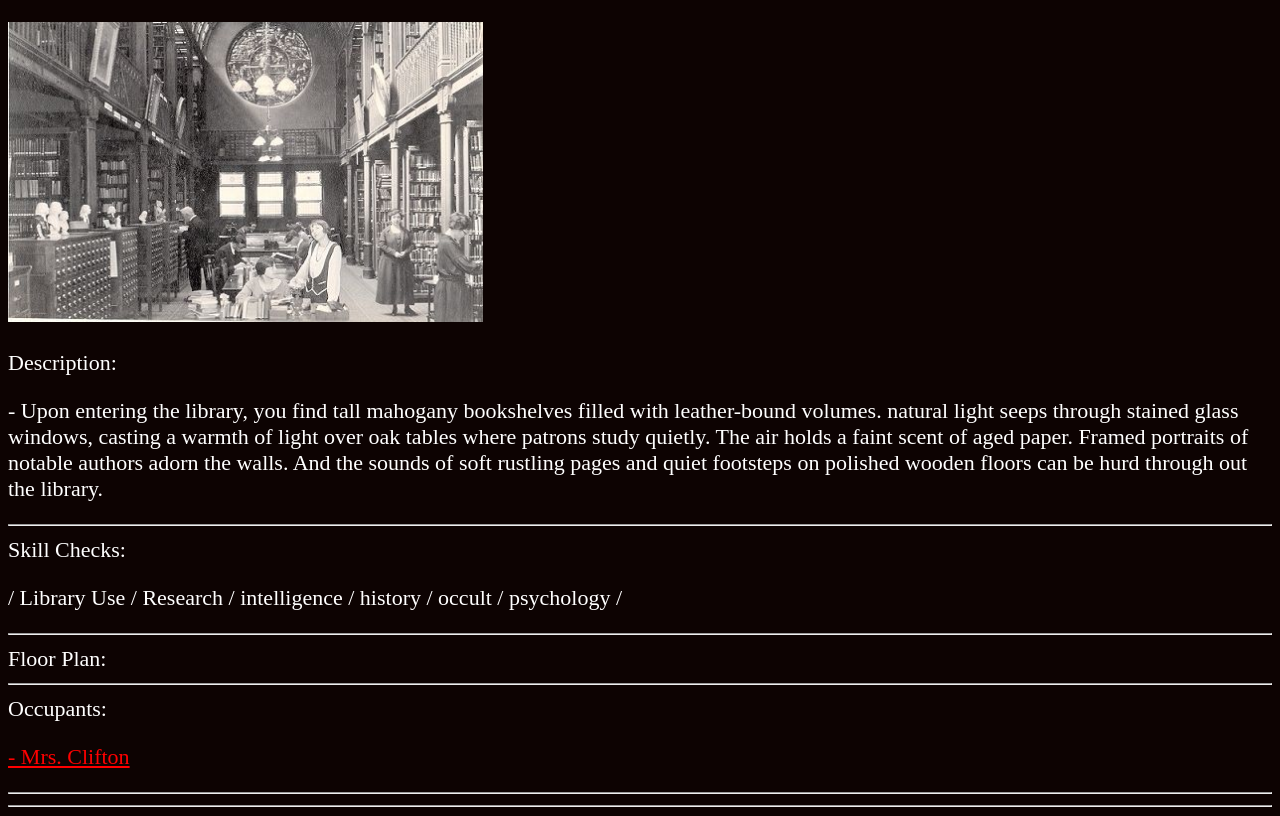
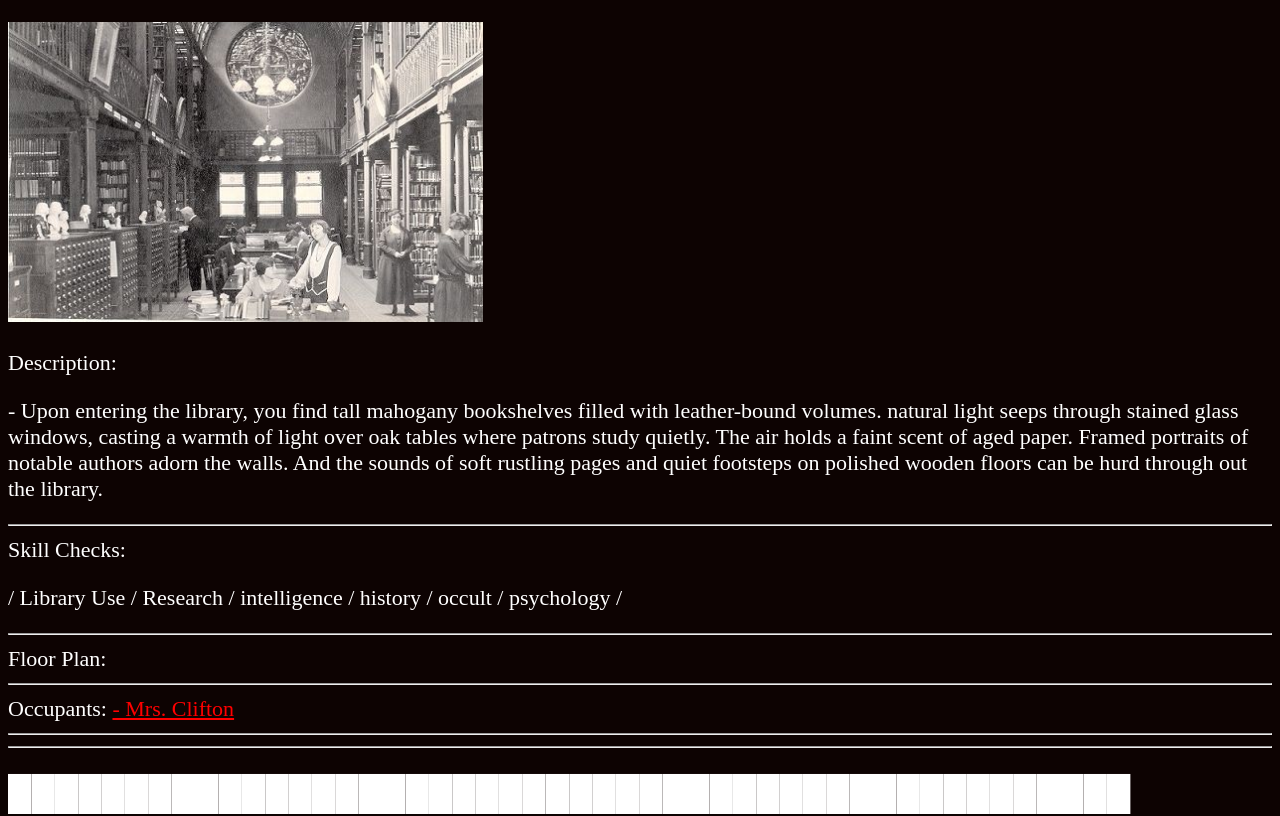
Before and after one commit to 1cder1/Masque-of-the-Red-Death, a plain HTML site: page areas/library.html in a window 1280 px wide. Shown: the top 816 px of the page. Drawn offline with Linux system fonts and the light colour scheme; files that its build step writes are made by us from their sources; files whose address does not match are found by name.

Commit message:
Update library.html

```diff
--- a/areas/library.html
+++ b/areas/library.html
@@ -37,10 +37,10 @@
     <hr>
 
     <p1>Occupants:</p1>
-    <p>        <a href="Characters/clifton.html" target="_blank" title="Mrs Clifton">
+    <a href="Characters/clifton.html" target="_blank" title="Mrs Clifton">
         - Mrs. Clifton
 
-    </a></p>
+    </a>
     <hr>
 
     <hr>
```
